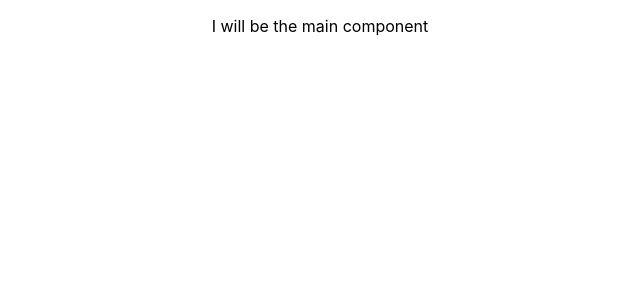
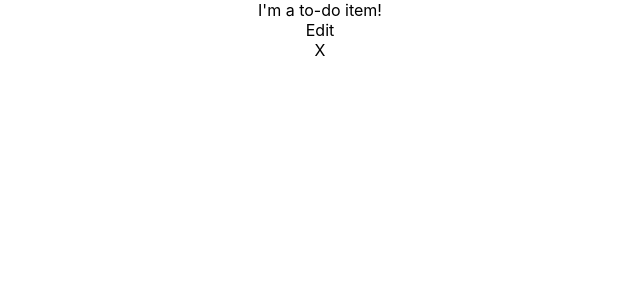
Before and after one commit to Proclus01/to-do-list, a React (Create React App) app: page / in a window 1280 px wide. Shown: the top 300 px of the page, without its empty margins (320-960 px from the left). Built offline with nearby package versions, Linux system fonts and the light colour scheme.

Commit message:
render todo component inside of todolist and begin passing props

```diff
--- a/src/ToDo.js
+++ b/src/ToDo.js
@@ -1,6 +1,8 @@
 import React, { Component } from 'react';
 
 class ToDo extends Component {
+
+
 
     // Display a div with the task of the todo
 
@@ -9,8 +11,12 @@ class ToDo extends Component {
 
     render() {
         return (
-            <div>
-
+            <div className="ToDo">
+                <span>
+                    <div>{this.props.value}</div>
+                    <div>Edit</div>
+                    <div>X</div>
+                </span>
             </div>
         )
     }
--- a/src/ToDoList.js
+++ b/src/ToDoList.js
@@ -20,7 +20,9 @@ class ToDoList extends Component {
     render() {
         return (
             <div>
-                <p>I will be the main component</p>
+                <ToDo
+                    value={this.state.todos[0].value}
+                />
             </div>
         )
     }
```
